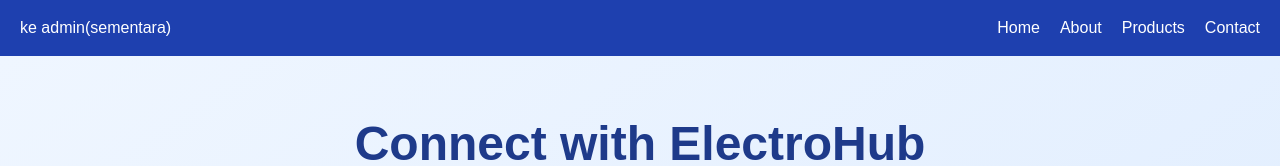
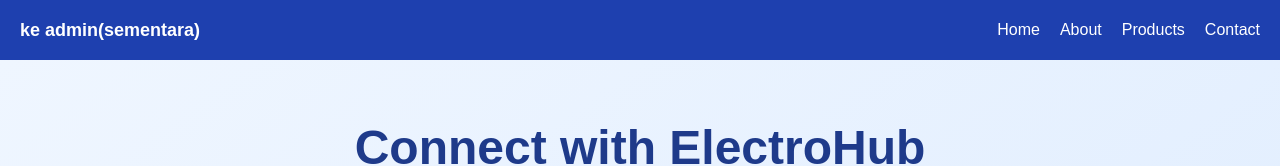
Before and after one commit to Deoca27/manusia-biasa, a Next.js app: page /contact in a window 1280 px wide. Shown: the top 166 px of the page. Built offline with nearby package versions, Linux system fonts and the light colour scheme.

Commit message:
rendika : menambahkan css pada teks ke teks logo

```diff
--- a/app/layout.tsx
+++ b/app/layout.tsx
@@ -17,7 +17,7 @@ export default function RootLayout({
       <body>
         {/* Area Header */}
         <header className="flex justify-between items-center px-5 py-4 bg-blue-800 text-white shadow-lg">
-          <Link href={"/admin/admin_controller"}>ke admin(sementara)</Link>
+          <Link href={"/admin/admin_controller"} className="text-lg font-bold hover:text-blue-400 transition">ke admin(sementara)</Link>
           <nav className="flex justify-end">
             <Link href={"/"} className="mr-2.5">Home</Link>
             <Link href={"/about"} className="mx-2.5">About</Link>
```
